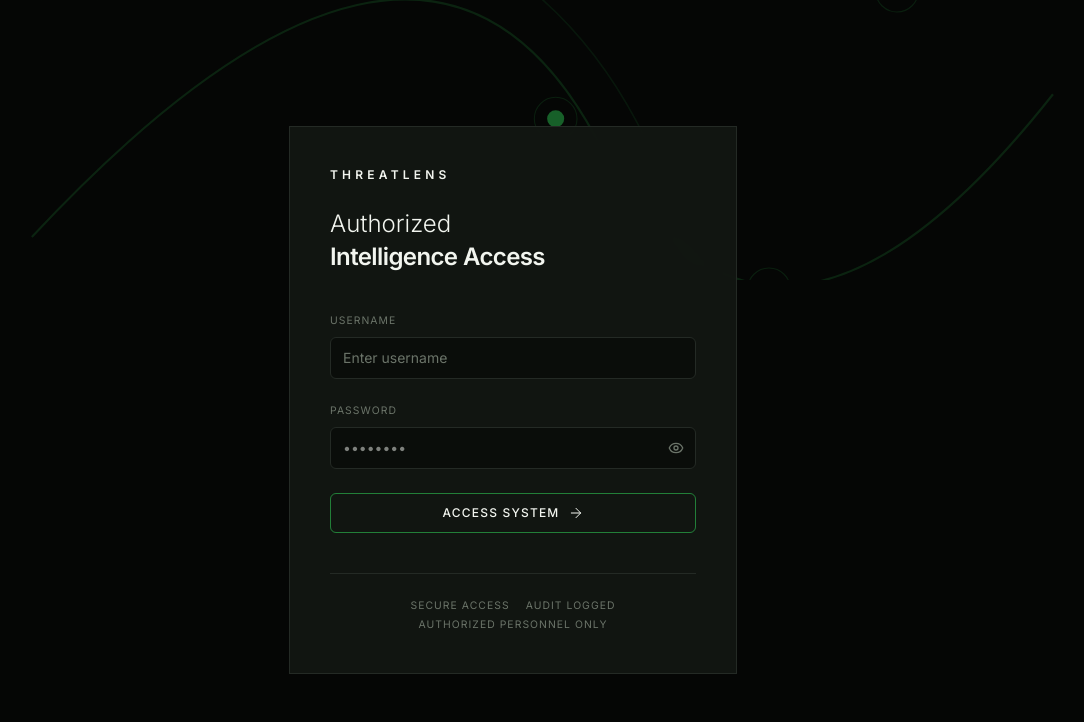
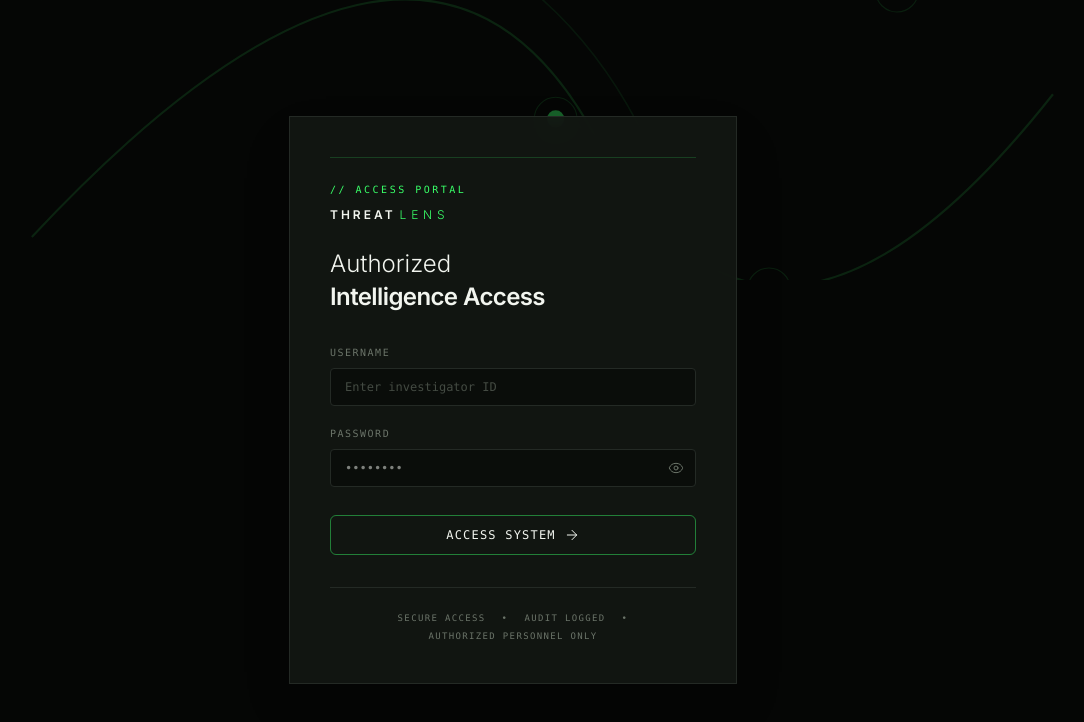
Before and after one commit to Abhiraj-creator/Deanon.ai, a React (Vite) app in the folder client/: page /login in a window 1280 px wide. Shown: the top 722 px of the page, without its empty margins (127-1211 px from the left). Built offline with nearby package versions, Linux system fonts and the light colour scheme.

Commit message:
stage 1 for landing page done

```diff
--- a/client/src/pages/Login.tsx
+++ b/client/src/pages/Login.tsx
@@ -1,4 +1,4 @@
-import { useState } from 'react';
+import React, { useState } from 'react';
 import { useNavigate } from 'react-router-dom';
 import { Eye, EyeOff } from 'lucide-react';
 import { Button } from '../components/ui/Button';
@@ -14,57 +14,64 @@ const Login = () => {
   };
 
   return (
-    <div className="min-h-screen bg-canvas flex items-center justify-center relative overflow-hidden px-4">
+    <div className="min-h-screen bg-canvas flex items-center justify-center relative overflow-hidden px-4 selection:bg-accent-soft selection:text-accent-solid">
       <div className="absolute inset-0 opacity-40 pointer-events-none">
         <SignalField compact />
       </div>
 
-      <div className="relative z-10 w-full max-w-md border border-border-subtle bg-panel/90 backdrop-blur-sm p-8 md:p-10">
-        <div className="mb-10">
-          <p className="text-xs tracking-[0.35em] font-semibold text-text-primary">THREATLENS</p>
-          <h1 className="mt-6 text-2xl font-light text-text-primary leading-snug">
+      <div className="relative z-10 w-full max-w-md border border-border-subtle bg-panel/90 backdrop-blur-md p-8 md:p-10 shadow-2xl">
+        <div className="mb-8">
+          <div className="h-px bg-accent-border/40 mb-6" />
+          <p className="text-[10px] font-mono tracking-[0.25em] text-accent-solid uppercase mb-2">// ACCESS PORTAL</p>
+          <div className="leading-none mb-6">
+            <span className="text-xs font-semibold tracking-[0.25em] text-text-primary uppercase">THREAT</span>
+            <span className="text-xs font-light tracking-[0.4em] text-accent-solid uppercase ml-1">LENS</span>
+          </div>
+          <h1 className="text-2xl font-light text-text-primary leading-snug">
             Authorized
             <span className="block font-semibold tracking-tight">Intelligence Access</span>
           </h1>
         </div>
 
-        <form onSubmit={handleLogin} className="space-y-6">
+        <form onSubmit={handleLogin} className="space-y-5 font-mono">
           <div>
-            <label className="meta-label block mb-2">Username</label>
+            <label className="text-[10px] tracking-[0.15em] uppercase text-text-muted block mb-2">Username</label>
             <input
               type="text"
               required
-              className="w-full bg-input border border-border-subtle rounded-md px-3 py-2.5 text-sm text-text-primary placeholder:text-text-muted focus:outline-none focus:border-accent-border"
-              placeholder="Enter username"
+              className="w-full bg-input border border-border-subtle rounded-[4px] px-3.5 py-2.5 text-xs text-text-primary placeholder:text-text-muted/60 focus:outline-none focus:border-accent-border transition-colors"
+              placeholder="Enter investigator ID"
             />
           </div>
           <div>
-            <label className="meta-label block mb-2">Password</label>
+            <label className="text-[10px] tracking-[0.15em] uppercase text-text-muted block mb-2">Password</label>
             <div className="relative">
               <input
                 type={showPassword ? 'text' : 'password'}
                 required
-                className="w-full bg-input border border-border-subtle rounded-md pl-3 pr-10 py-2.5 text-sm text-text-primary focus:outline-none focus:border-accent-border"
+                className="w-full bg-input border border-border-subtle rounded-[4px] pl-3.5 pr-10 py-2.5 text-xs text-text-primary focus:outline-none focus:border-accent-border transition-colors"
                 placeholder="••••••••"
               />
               <button
                 type="button"
-                className="absolute right-3 top-1/2 -translate-y-1/2 text-text-muted hover:text-text-primary"
+                className="absolute right-3 top-1/2 -translate-y-1/2 text-text-muted hover:text-accent-solid transition-colors"
                 onClick={() => setShowPassword(!showPassword)}
                 aria-label={showPassword ? 'Hide password' : 'Show password'}
               >
-                {showPassword ? <EyeOff className="w-4 h-4" /> : <Eye className="w-4 h-4" />}
+                {showPassword ? <EyeOff className="w-4 h-4" strokeWidth={1.5} /> : <Eye className="w-4 h-4" strokeWidth={1.5} />}
               </button>
             </div>
           </div>
-          <Button type="submit" className="w-full uppercase tracking-widest text-xs" showArrow>
+          <Button type="submit" className="w-full font-mono uppercase tracking-widest text-xs h-10 mt-2" showArrow>
             Access System
           </Button>
         </form>
 
-        <footer className="mt-10 pt-6 border-t border-border-subtle flex flex-wrap gap-x-4 gap-y-1 justify-center meta-label text-text-muted">
+        <footer className="mt-8 pt-6 border-t border-border-subtle flex flex-wrap gap-x-4 gap-y-1 justify-center text-[9px] font-mono tracking-[0.15em] uppercase text-text-muted">
           <span>Secure Access</span>
+          <span>•</span>
           <span>Audit Logged</span>
+          <span>•</span>
           <span>Authorized Personnel Only</span>
         </footer>
       </div>
```
